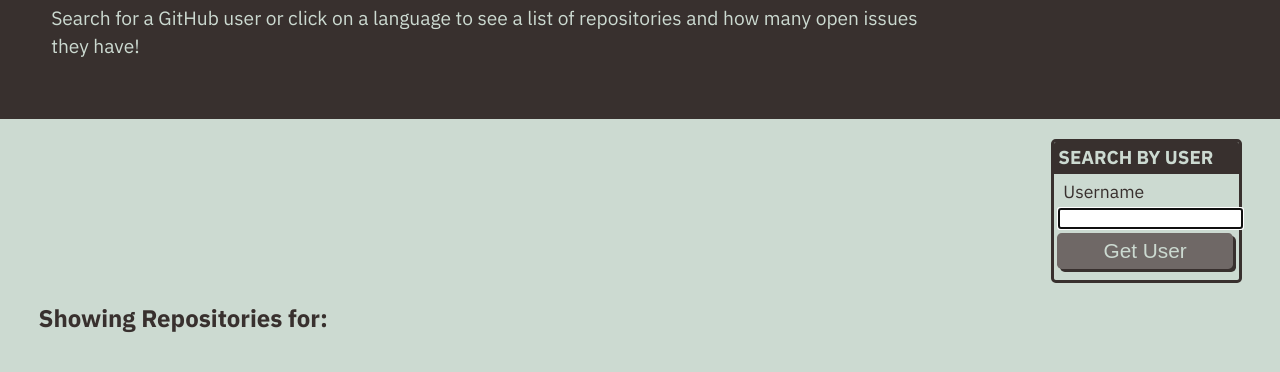
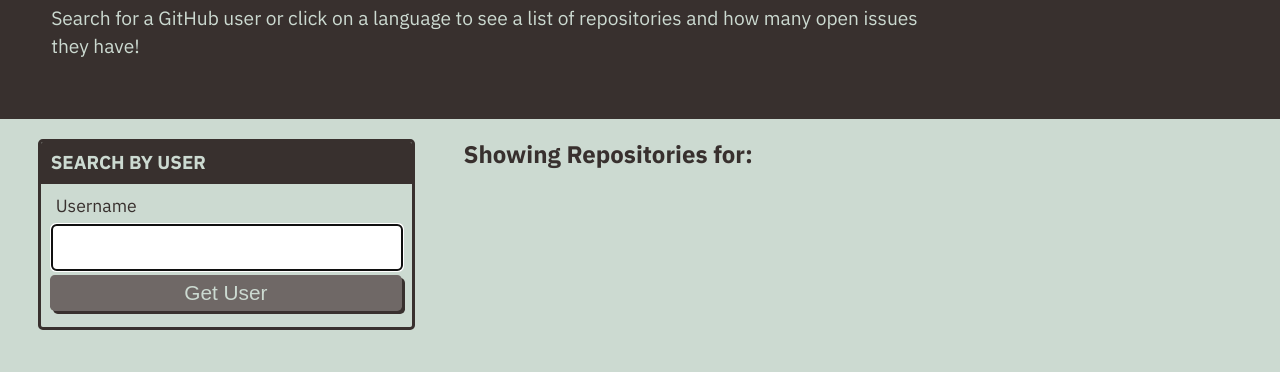
Before and after one commit to noreaster24/git-it-done, a plain HTML site: page index.html in a window 1280 px wide. Shown: the part 114-486 px from the top of the page. Drawn offline with Linux system fonts and the light colour scheme.

Commit message:
corrected HTML

```diff
--- a/index.html
+++ b/index.html
@@ -20,18 +20,23 @@
 
 
   <main class="flex-row justify-space-between">
-    <div class="col-12 col-md-4"></div>
+    <div class="col-12 col-md-4">
+
       <div class="card">
         <h3 class="card-header text-uppercase">Search By User</h3>
         <form id="user-form" class="card-body">
           <label class="form-label" for="username">Username</label>
-        <input name="username" id="username" type="text" autofocus="true">
+          <input name="username" id="username" type="text" autofocus="true" class="form-input" />
           <button type="submit" class="btn">Get User</button>
         </form>
       </div>
+    </div>
+
     <div class="col-12 col-md-8">
       <h2 class="subtitle">Showing Repositories for: <span id="repo-search-term"></span></h2>
-      <div id="repos-container" class="list-group"></div>
+      <div id="repos-container" class="list-group">
+
+      </div>
     </div>
   </main>
 
```
Lines whose indentation alone changed are shown as unchanged.
